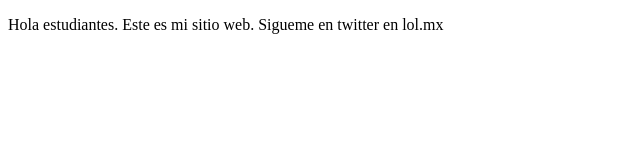
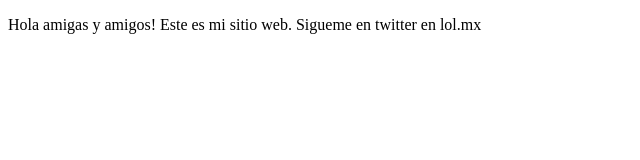
Before and after one commit to OxfordsNotBrogues/-proyectoDemoCursoPrework, a plain HTML site: page index.html in a window 1280 px wide. Shown: the whole page, without its empty margins (0-640 px from the left). Drawn offline with Linux system fonts and the light colour scheme.

```diff
--- a/index.html
+++ b/index.html
@@ -8,7 +8,7 @@
 </head>
 <body>
     <p>
-        Hola estudiantes. Este es mi sitio web. Sigueme en twitter en lol.mx
+        Hola amigas y amigos! Este es mi sitio web. Sigueme en twitter en lol.mx
     </p>
 </body>
 </html>
```
